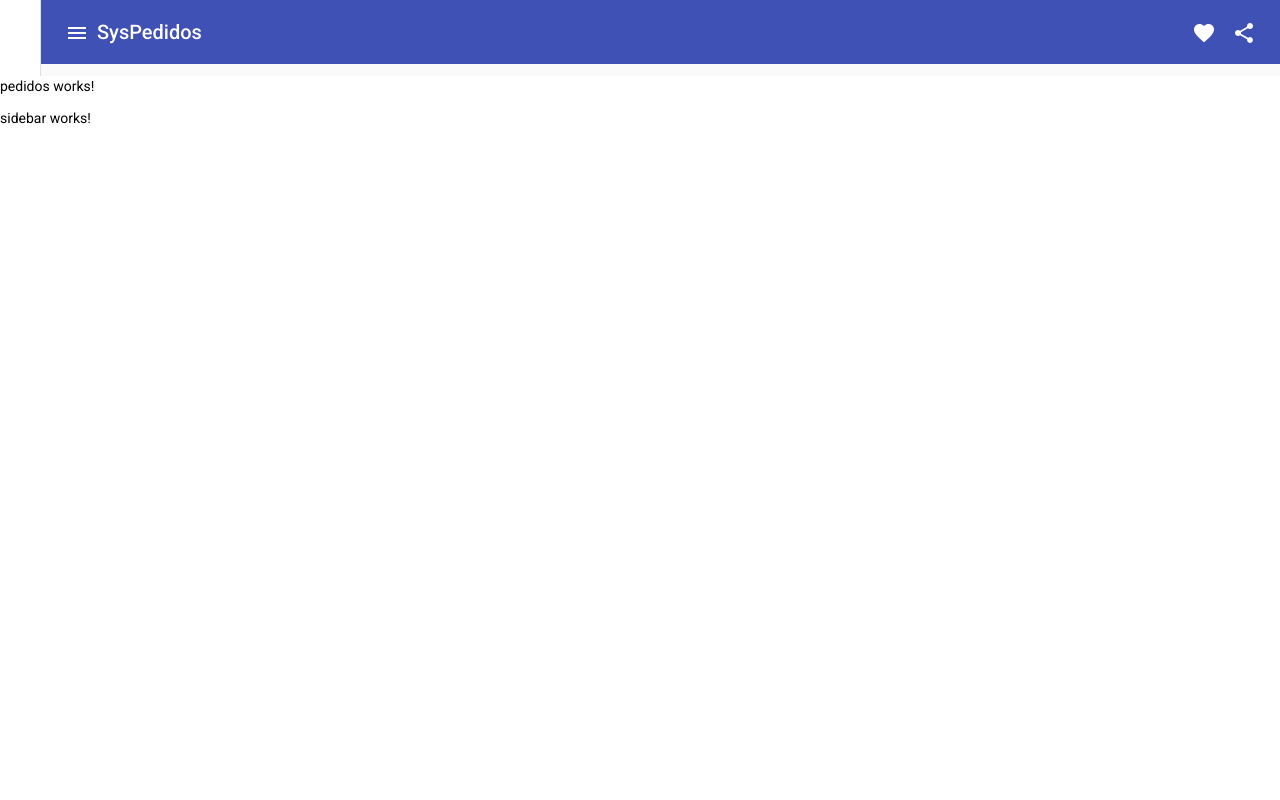
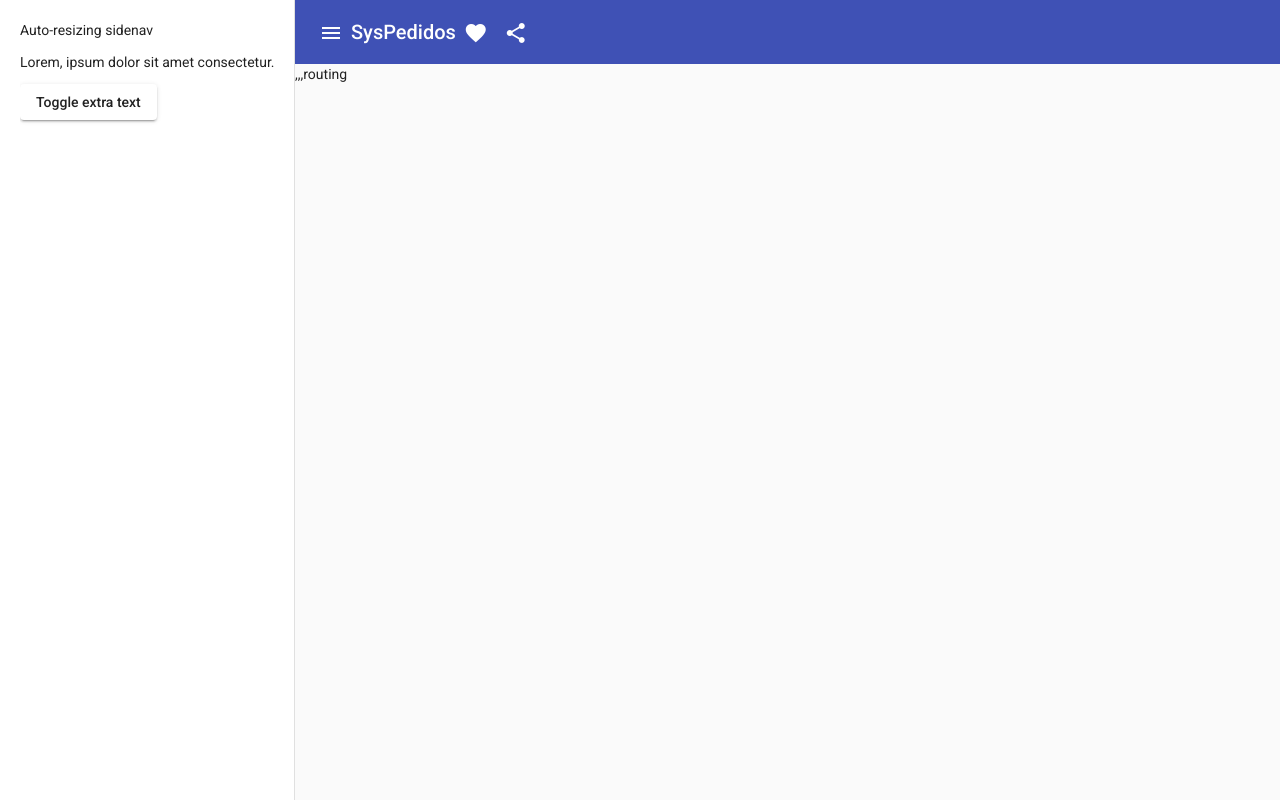
Before and after one commit to FernandoJove/SysPedidosFrontend, an Angular app: page / in a window 1280 px wide. Both pictures are taken after a click on the button "menu". Built offline with nearby package versions, Linux system fonts and the light colour scheme.

Commit message:
fix layout

```diff
--- a/angular.json
+++ b/angular.json
@@ -123,5 +123,8 @@
       }
     }
   },
-  "defaultProject": "SysPedidosFrontend"
+  "defaultProject": "SysPedidosFrontend",
+  "cli": {
+    "analytics": "47f76bcc-035b-4a29-9b57-9072e906ce7e"
+  }
 }
--- a/src/app/pages/sys-pedidos-layout/sys-pedidos-layout.component.css
+++ b/src/app/pages/sys-pedidos-layout/sys-pedidos-layout.component.css
@@ -0,0 +1,14 @@
+.example-container {
+  width: 100%;
+  height: 100vh;
+}
+
+.example-sidenav-content {
+
+  height: 100%;
+
+}
+
+.example-sidenav {
+  padding: 20px;
+}
--- a/src/app/pages/sys-pedidos-layout/sys-pedidos-layout.component.html
+++ b/src/app/pages/sys-pedidos-layout/sys-pedidos-layout.component.html
@@ -1,3 +1,39 @@
-<app-navbar></app-navbar>
-<app-pedidos></app-pedidos>
-<app-sidebar></app-sidebar>
+<mat-drawer-container class="example-container" autosize>
+  <mat-drawer #drawer class="example-sidenav" mode="side">
+
+    <!--Sidenav Component-->
+    <p>Auto-resizing sidenav</p>
+    <p >Lorem, ipsum dolor sit amet consectetur.</p>
+    <button (click)="showFiller = !showFiller" mat-raised-button>
+      Toggle extra text
+    </button>
+
+  </mat-drawer>
+
+  <div class="example-sidenav-content">
+
+    <!--Toolbar Component-->
+    <mat-toolbar color="primary">
+      <button mat-icon-button (click)="drawer.toggle()"  aria-label="Example icon-button with menu icon">
+
+
+        <mat-icon>menu</mat-icon>
+      </button>
+      <span>SysPedidos</span>
+      <span class="example-spacer"></span>
+
+      <button mat-icon-button class="example-icon favorite-icon" aria-label="Example icon-button with heart icon">
+        <mat-icon>favorite</mat-icon>
+      </button>
+      <button mat-icon-button class="example-icon" aria-label="Example icon-button with share icon">
+        <mat-icon>share</mat-icon>
+      </button>
+    </mat-toolbar>
+    <div class="container">
+      <!--Routlet outlet-->
+      ,,,routing
+    </div>
+
+  </div>
+
+</mat-drawer-container>
--- a/src/app/pages/sys-pedidos-layout/sys-pedidos-layout.component.ts
+++ b/src/app/pages/sys-pedidos-layout/sys-pedidos-layout.component.ts
@@ -1,4 +1,5 @@
-import { Component, OnInit } from '@angular/core';
+import { Component, OnInit, ViewChild } from '@angular/core';
+import { MatDrawer, MatSidenav } from '@angular/material/sidenav';
 
 @Component({
   selector: 'app-sys-pedidos-layout',
@@ -7,9 +8,19 @@
 })
 export class SysPedidosLayoutComponent implements OnInit {
 
+  showFiller
+
+
+  @ViewChild('drawer') drawer: MatDrawer;
   constructor() { }
 
-  ngOnInit(): void {
+  ngOnInit() {
+    //this.toggle()
   }
 
+  //toggle() {
+  //  this.sidenav.toggle(true);
+  //}
+
+
 }
```
